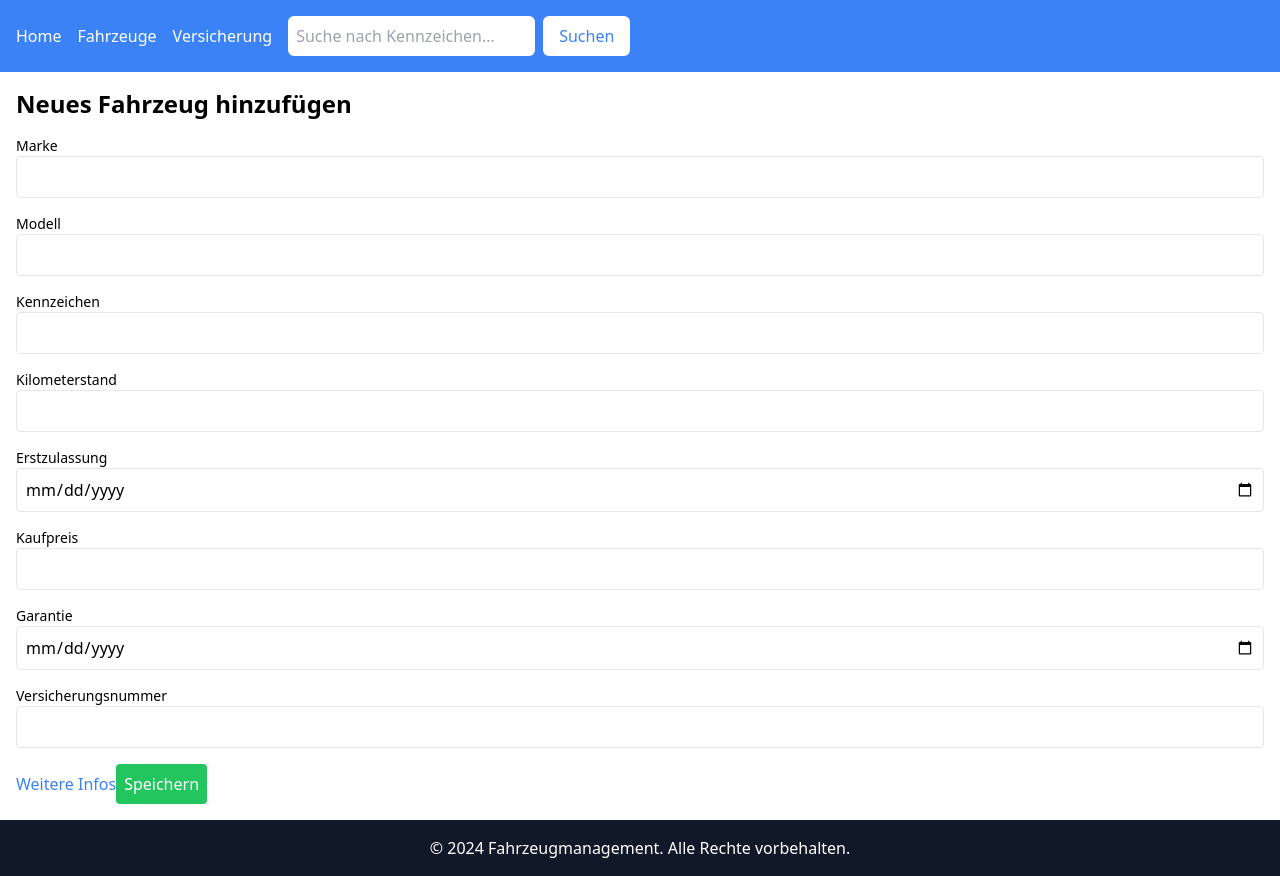
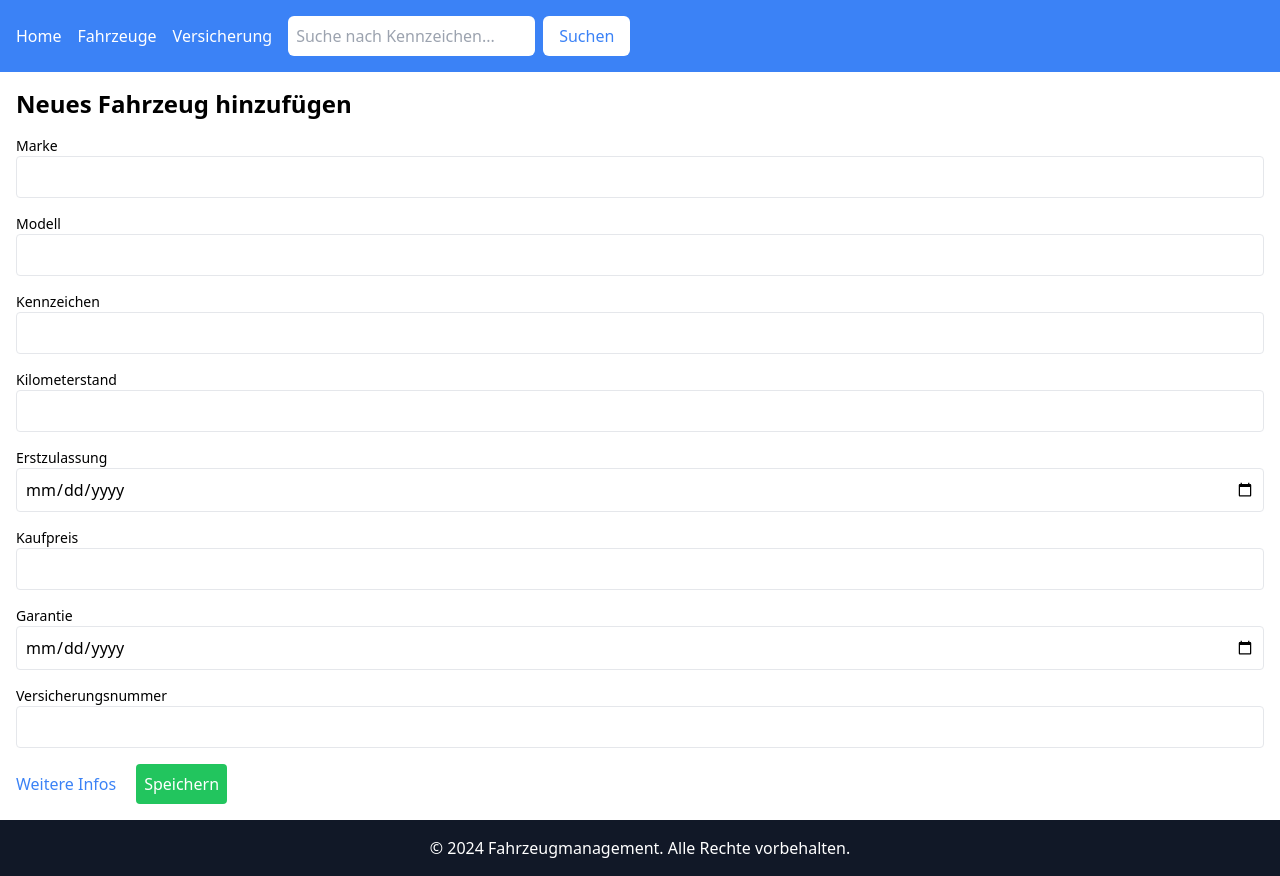
Before and after one commit to Milkricee/Fahrzeugmanagement, a Nuxt app: page /kfz/neues-fahrzeug in a window 1280 px wide. Built offline with nearby package versions, Linux system fonts and the light colour scheme.

Commit message:
Adjust button spacing in FahrzeugForm for improved layout

```diff
--- a/components/FahrzeugForm.vue
+++ b/components/FahrzeugForm.vue
@@ -34,7 +34,8 @@
       </div>
 
       <!-- Button zum Ein- und Ausklappen des erweiterten Bereichs -->
-      <button type="button" @click="toggleMoreInfo" class="mt-4 text-blue-500 hover:underline">
+      <button type="button" @click="toggleMoreInfo" class="mt-4 mb-8 text-blue-500 hover:underline">
+
         {{ showMoreInfo ? 'Weniger Infos' : 'Weitere Infos' }}
       </button>
 
@@ -107,7 +108,8 @@
       </div>
 
       <!-- Speichern Button -->
-      <button type="submit" class="mt-4 bg-green-500 text-white p-2 rounded">
+      <button type="submit" class="mt-8 ml-5 bg-green-500 text-white p-2 rounded">
+
         {{ isEditing ? 'Änderungen speichern' : 'Speichern' }}
       </button>
     </form>
```
